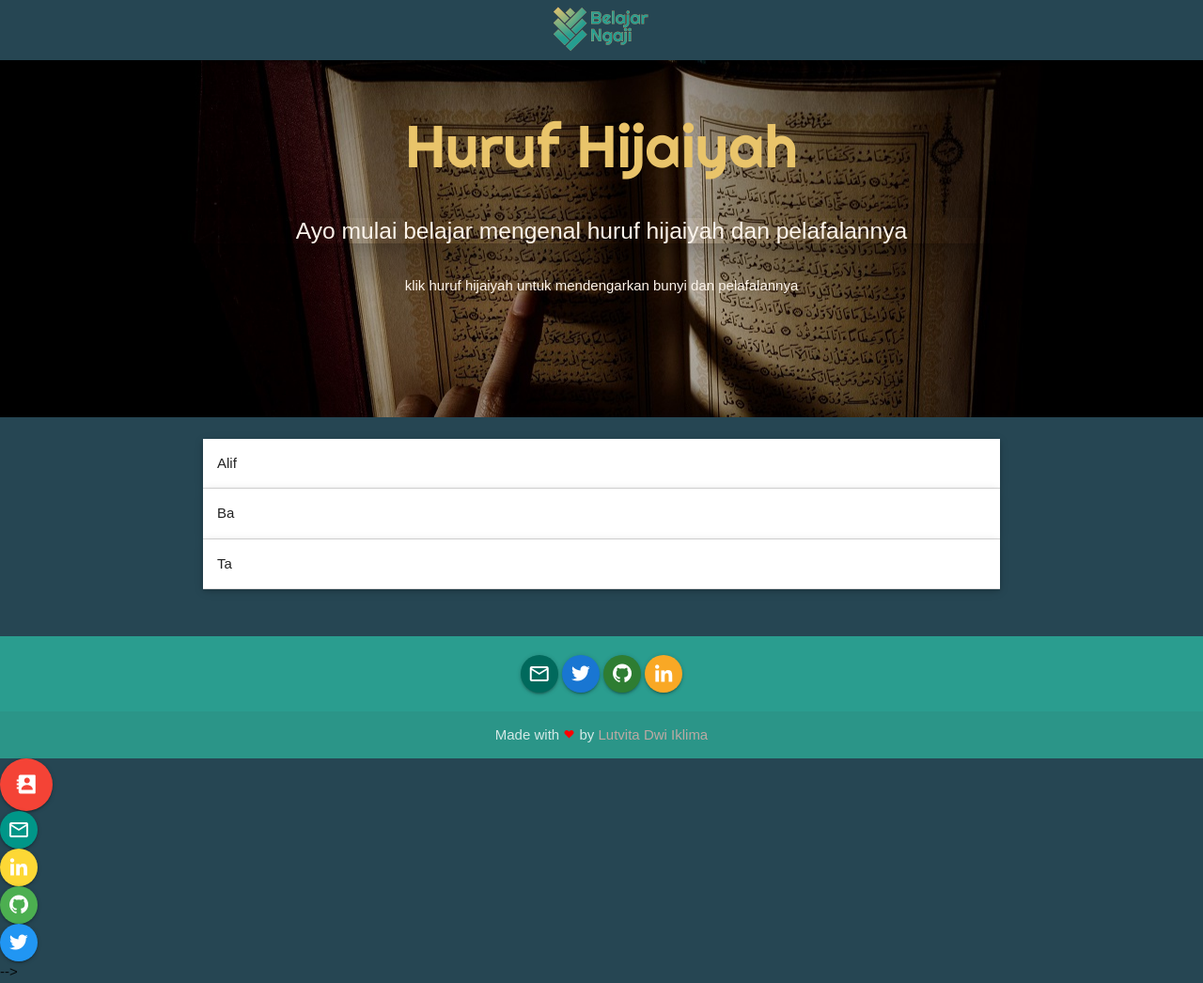
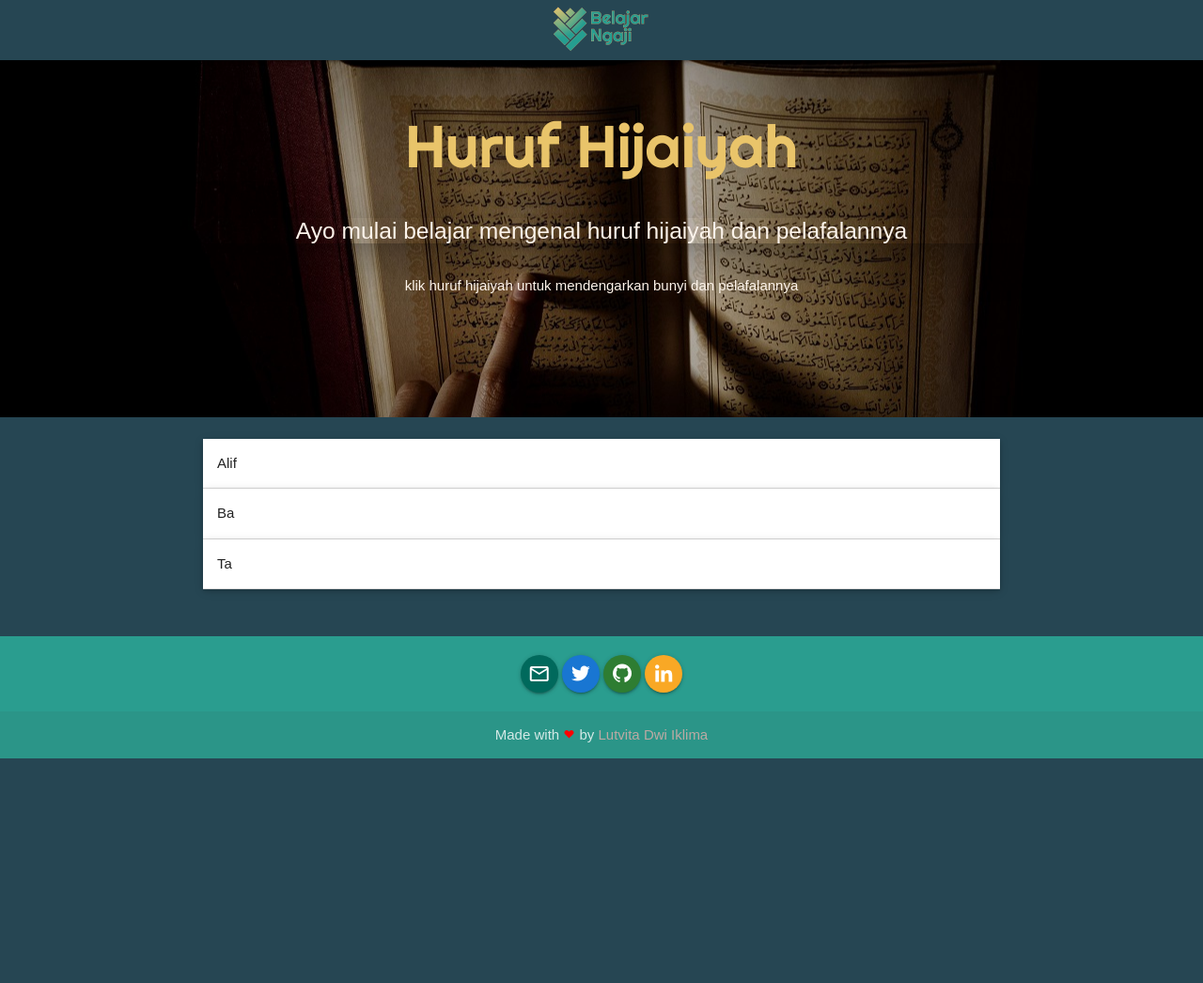
Before and after one commit to lutvita16/belajar-mengajadi-web, a plain HTML site: page nulis.html in a window 1280 px wide. Shown: the whole page at 94% size. After the commit the page ends 807 px from the top, so only its background shows below. Drawn offline with nearby package versions, Linux system fonts and the light colour scheme.

Commit message:
update-menulis

```diff
--- a/nulis.html
+++ b/nulis.html
@@ -126,37 +126,6 @@
     </div>
   </footer>
 
-  <a class="btn-floating btn-large tooltipped red pulse" data-position="left" data-tooltip="contact us">
-    <i class='bx bxs-contact'></i>
-  </a>
-  <ul>
-    <li>
-      <a href="mailto:awahid.safhadi@gmail.com" class="btn-floating tooltipped teal" data-position="left"
-        data-tooltip="email">
-        <i class="material-icons">mail_outline</i>
-      </a>
-    </li>
-    <li>
-      <a href="https://www.linkedin.com/in/awahids/" class="btn-floating tooltipped yellow darken-1"
-        data-position="left" data-tooltip="linked in">
-        <i class='bx bxl-linkedin'></i>
-      </a>
-    </li>
-    <li>
-      <a href="https://github.com/awahids" class="btn-floating tooltipped green" data-position="left"
-        data-tooltip="github">
-        <i class='bx bxl-github'></i>
-      </a>
-    </li>
-    <li>
-      <a href="https://twitter.com/awahids_" class="btn-floating tooltipped blue" data-position="left"
-        data-tooltip="twitter">
-        <i class='bx bxl-twitter'></i>
-      </a>
-    </li>
-  </ul>
-  </div> -->
-
   <!--  Scripts-->
   <script src="./js/jquery-3.4.1.min.js"></script>
   <script src="js/materialize.js"></script>
```
